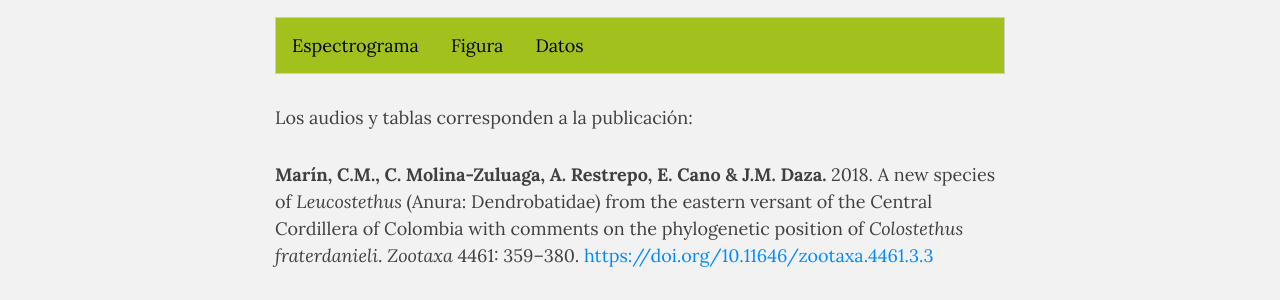
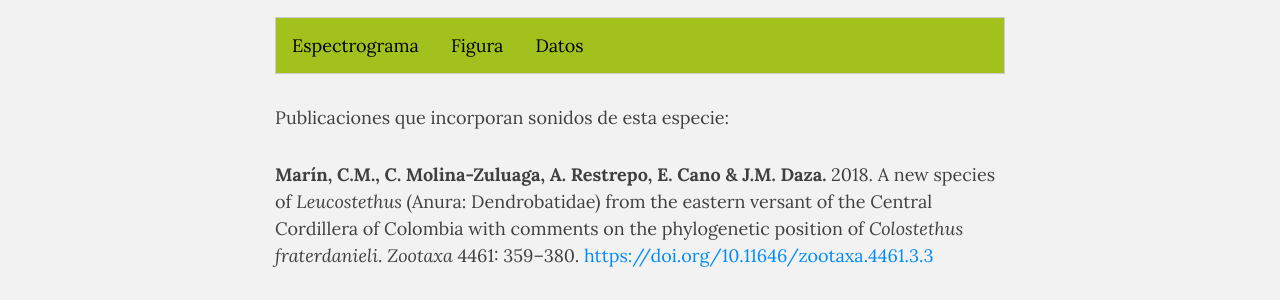
Before and after one commit to colombianfrogs/sounds, a Jekyll site: the page built from docs/especie.md, in a window 1280 px wide and 1325 px high. Shown: the part 745-1045 px from the top of the window. Built offline with Jekyll 4.4.1, drawn with Linux system fonts in a browser that asks for light colours.

Commit message:
Update especie.md

```diff
--- a/docs/especie.md
+++ b/docs/especie.md
@@ -90,5 +90,5 @@ function openTab(evt, tabName) {
   <p>Audios disponibles <a href="https://bit.ly/3LUkN5s">aquí</a>.</p>
 </div>
 
-<p>Los audios y tablas corresponden a la publicación:</p>
+<p>Publicaciones que incorporan sonidos de esta especie:</p>
 <strong>Marín, C.M., C. Molina-Zuluaga, A. Restrepo, E. Cano & J.M. Daza.</strong> 2018. A new species of <i>Leucostethus</i> (Anura: Dendrobatidae) from the eastern versant of the Central Cordillera of Colombia with comments on the phylogenetic position of <i>Colostethus fraterdanieli</i>. <i>Zootaxa</i> 4461: 359--380. <a href="https://doi.org/10.11646/zootaxa.4461.3.3">https://doi.org/10.11646/zootaxa.4461.3.3</a>
```
